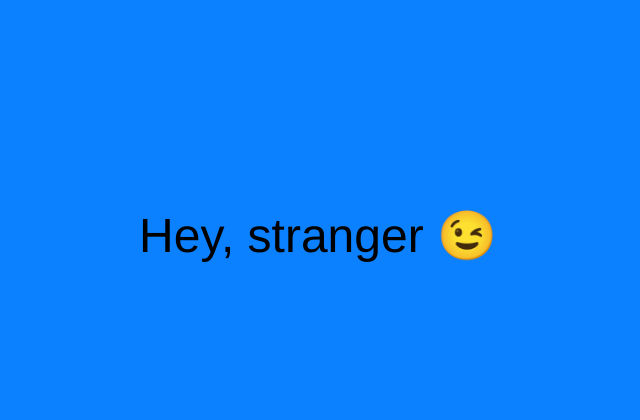
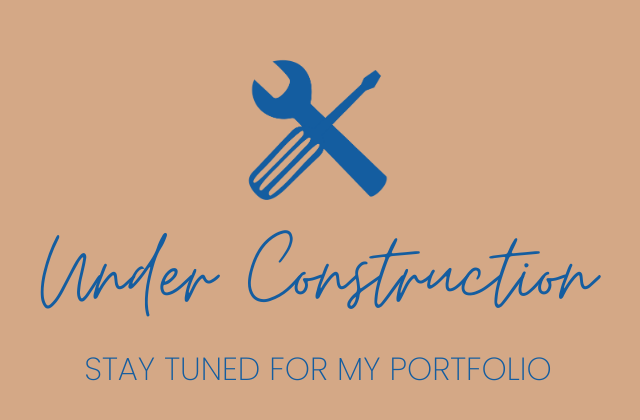
Before and after one commit to adiferrer/adiferrer.github.io, a plain HTML site: page index.html in a window 1280 px wide. Shown: the part 152-572 px from the top of the page, without its empty margins (322-962 px from the left). Drawn offline with Linux system fonts and the light colour scheme.

Commit message:
construction site

```diff
--- a/index.html
+++ b/index.html
@@ -3,30 +3,19 @@
     <head>
         <meta charset="UTF-8">
         <title>@adiferrer</title>
-        <!--
-            <link rel="stylesheet" href="style.css">
-        -->
-        <style type="text/css">
-            body {
-                padding: 0;
-                margin: 0;
-                background-color: #0b81ff;
-            }
-            h1 {
-                font-size: 3em;
-                margin: 0;
-                padding: 0;
-                text-align: center;
-                font-family: 'Helvetica Neue';
-                font-weight: 200;
-                position: absolute;
-                top: 45%;
-                left: 50%;
-                transform: translateX(-50%);
-            }
-        </style>
+        <link rel="stylesheet" href="style.css">
     </head>
     <body>
-        <h1>Hey, stranger &#128521;</h1>
+        <div id="responsiveness">
+            <div id="pic">
+                <img src="images/tools-under-construction.png" alt="tools">
+            </div>
+            <div id="header">
+                Under Construction
+            </div>
+            <div id="caption">
+                STAY TUNED FOR MY PORTFOLIO
+            </div>
+        </div>
     </body>
 </html>
--- /dev/null
+++ b/style.css
@@ -0,0 +1,34 @@
+@import url('https://fonts.googleapis.com/css2?family=Poppins:wght@200&display=swap');
+
+@font-face {
+    font-family: 'Moontime';
+    src: url(fonts/MoonTime-Regular-www.Dfonts.org/MoonTime-Regular.ttf);
+}
+
+body {
+    background-color: #d4a886;
+    color: #145da0;
+}
+
+#responsiveness {
+    position: absolute;
+    left: 50%;
+    top: 47%;
+    transform: translate(-50%, -50%);
+    text-align: center;
+}
+
+img {
+    height: 150px;
+}
+
+#header {
+    font-family: 'Moontime', script;
+    font-size: 7em;
+    max-width: 600px;
+}
+
+#caption {
+    font-family: 'Poppins', sans-serif;
+    font-size: 2em;
+}
```
Also changed, not shown: fonts/MoonTime-Regular-www.Dfonts.org/MoonTime-Regular.otf (added), fonts/MoonTime-Regular-www.Dfonts.org/MoonTime-Regular.ttf (added), fonts/MoonTime-Regular-www.Dfonts.org/Read Me.txt (added), images/tools-under-construction.png (added), 2 other files.
